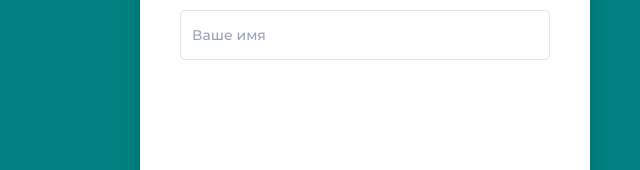
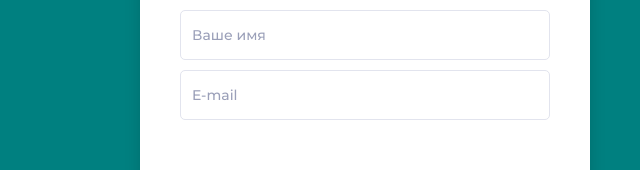
Before and after one commit to Alex-La/live-client-appinion, a React (Create React App) app in the folder client/: page / in a window 1280 px wide. Shown: the part 430-600 px from the top of the page, without its empty margins (640-1280 px from the left). Built offline with nearby package versions, Linux system fonts and the light colour scheme.

Commit message:
Update textField

```diff
--- a/client/src/widget/TextField/TextField.js
+++ b/client/src/widget/TextField/TextField.js
@@ -1,19 +1,22 @@
-import React, { useState } from "react";
+import React from "react";
 import "./textField.css";
 
-const TextField = ({ label, type = "text" }) => {
-  const [value, setValue] = useState("");
-
-  const handleChange = (e) => setValue(e.target.value);
-
+const TextField = ({
+  label,
+  type = "text",
+  value = "",
+  onChange,
+  name,
+  style,
+}) => {
   return (
-    <div className="text-field-root">
+    <div className="text-field-root" style={style}>
       <input
         id="text-field"
+        name={name}
         type={type}
-        placeholder=""
         value={value}
-        onChange={handleChange}
+        onChange={onChange}
       />
       {label && <label htmlFor="text-field">{label}</label>}
     </div>
--- a/client/src/widget/TextField/textField.css
+++ b/client/src/widget/TextField/textField.css
@@ -26,7 +26,7 @@ label[for="text-field"] {
   top: 16px;
   background-color: white;
   padding: 0 5px;
-  transition: 0.5s;
+  transition: 0.3s;
 }
 
 #live-appinion-root .text-field-root > input:focus {
--- a/client/src/widget/expandTrue/Form.js
+++ b/client/src/widget/expandTrue/Form.js
@@ -1,11 +1,28 @@
-import React from "react";
+import React, { useState } from "react";
 import "../../css/expandTrue/form.css";
 import TextField from "../TextField/TextField";
 
 const Form = () => {
+  const [form, setForm] = useState({ name: "", email: "" });
+
+  const handleChange = (e) =>
+    setForm({ ...form, [e.target.name]: e.target.value });
+
   return (
     <form className="form">
-      <TextField label="Ваше имя" />
+      <TextField
+        name={"name"}
+        onChange={handleChange}
+        value={form.name}
+        label="Ваше имя"
+      />
+      <TextField
+        name={"email"}
+        onChange={handleChange}
+        value={form.email}
+        label="E-mail"
+        style={{ marginTop: 10 }}
+      />
     </form>
   );
 };
```
